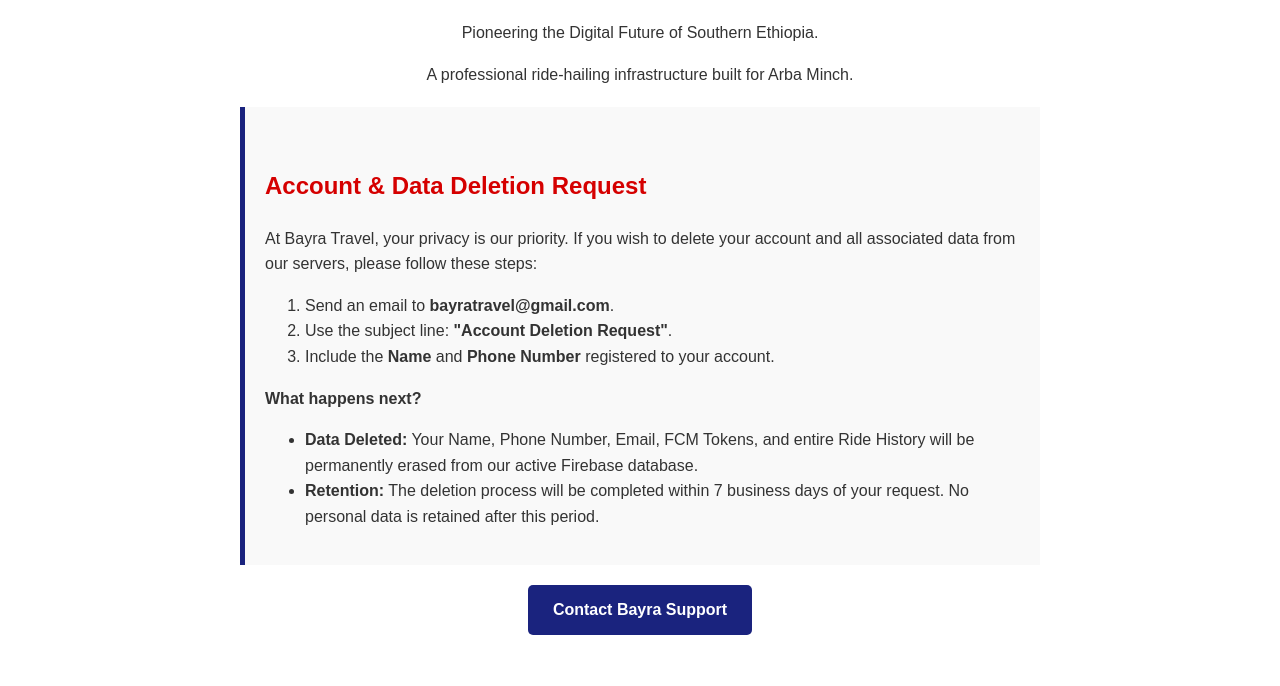
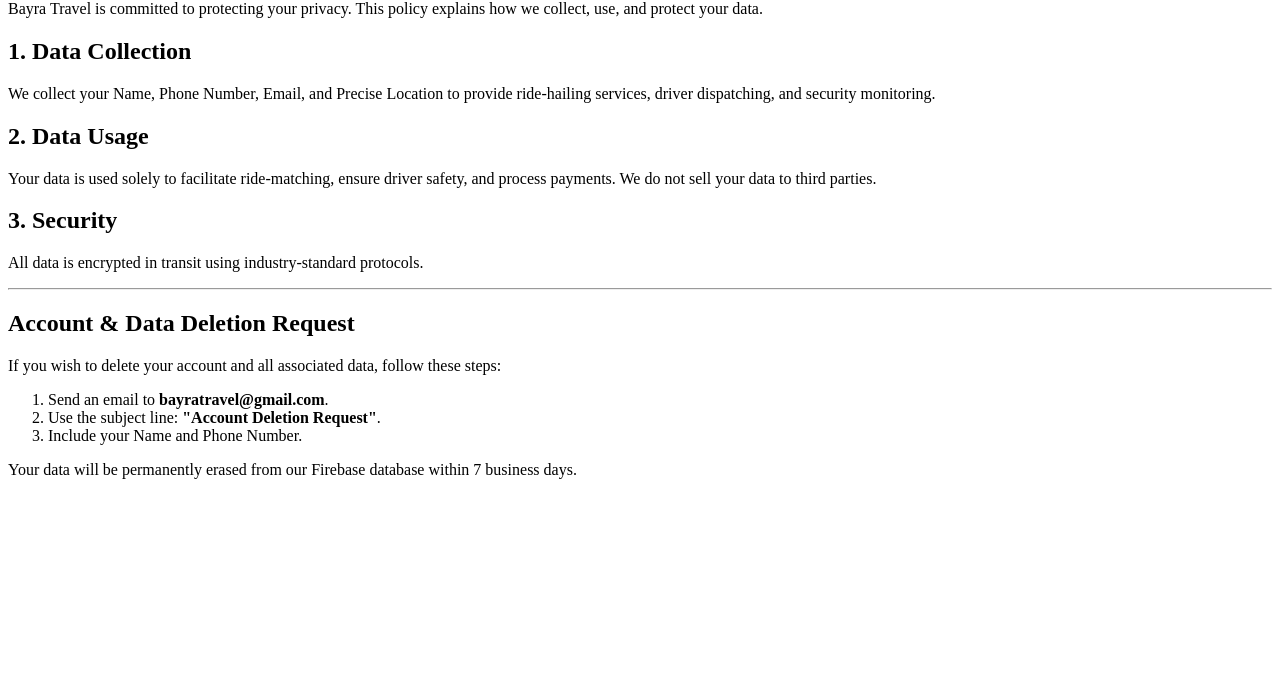
Before and after one commit to bayralive/Gamo, a website: page index.html in a window 1280 px wide. Shown: the part 114-800 px from the top of the page. Drawn offline with Linux system fonts and the light colour scheme.

Commit message:
Phase 300: Added full Privacy Policy text for Google Compliance

```diff
--- a/index.html
+++ b/index.html
@@ -2,40 +2,31 @@
 <html lang="en">
 <head>
     <meta charset="UTF-8">
-    <meta name="viewport" content="width=device-width, initial-scale=1.0">
-    <title>Bayra Travel | Arba Minch Digital Transport</title>
-    <style>
-        body { font-family: Arial, sans-serif; text-align: center; padding: 40px 20px; line-height: 1.6; color: #333; max-width: 800px; margin: auto; }
-        h1 { color: #1A237E; }
-        h2 { color: #D50000; margin-top: 40px; }
-        .deletion-box { background: #f9f9f9; border-left: 5px solid #1A237E; padding: 20px; text-align: left; margin-top: 20px; }
-        .btn { display: inline-block; padding: 12px 25px; background: #1A237E; color: white; text-decoration: none; border-radius: 5px; margin-top: 20px; font-weight: bold; }
-    </style>
+    <title>Privacy Policy | Bayra Travel</title>
 </head>
 <body>
+    <h1>Privacy Policy</h1>
+    <p>Effective Date: April 07, 2026</p>
+    <p>Bayra Travel is committed to protecting your privacy. This policy explains how we collect, use, and protect your data.</p>
 
-    <h1>Bayra Travel</h1>
-    <p>Pioneering the Digital Future of Southern Ethiopia.</p>
-    <p>A professional ride-hailing infrastructure built for Arba Minch.</p>
+    <h2>1. Data Collection</h2>
+    <p>We collect your Name, Phone Number, Email, and Precise Location to provide ride-hailing services, driver dispatching, and security monitoring.</p>
 
-    <div class="deletion-box">
-        <h2>Account & Data Deletion Request</h2>
-        <p>At Bayra Travel, your privacy is our priority. If you wish to delete your account and all associated data from our servers, please follow these steps:</p>
+    <h2>2. Data Usage</h2>
+    <p>Your data is used solely to facilitate ride-matching, ensure driver safety, and process payments. We do not sell your data to third parties.</p>
 
-        <ol>
-            <li>Send an email to <strong>bayratravel@gmail.com</strong>.</li>
-            <li>Use the subject line: <strong>"Account Deletion Request"</strong>.</li>
-            <li>Include the <strong>Name</strong> and <strong>Phone Number</strong> registered to your account.</li>
-        </ol>
+    <h2>3. Security</h2>
+    <p>All data is encrypted in transit using industry-standard protocols.</p>
 
-        <p><strong>What happens next?</strong></p>
-        <ul>
-            <li><strong>Data Deleted:</strong> Your Name, Phone Number, Email, FCM Tokens, and entire Ride History will be permanently erased from our active Firebase database.</li>
-            <li><strong>Retention:</strong> The deletion process will be completed within 7 business days of your request. No personal data is retained after this period.</li>
-        </ul>
-    </div>
+    <hr>
 
-    <a href="mailto:bayratravel@gmail.com" class="btn">Contact Bayra Support</a>
-
+    <h2>Account & Data Deletion Request</h2>
+    <p>If you wish to delete your account and all associated data, follow these steps:</p>
+    <ol>
+        <li>Send an email to <strong>bayratravel@gmail.com</strong>.</li>
+        <li>Use the subject line: <strong>"Account Deletion Request"</strong>.</li>
+        <li>Include your Name and Phone Number.</li>
+    </ol>
+    <p>Your data will be permanently erased from our Firebase database within 7 business days.</p>
 </body>
 </html>
```
